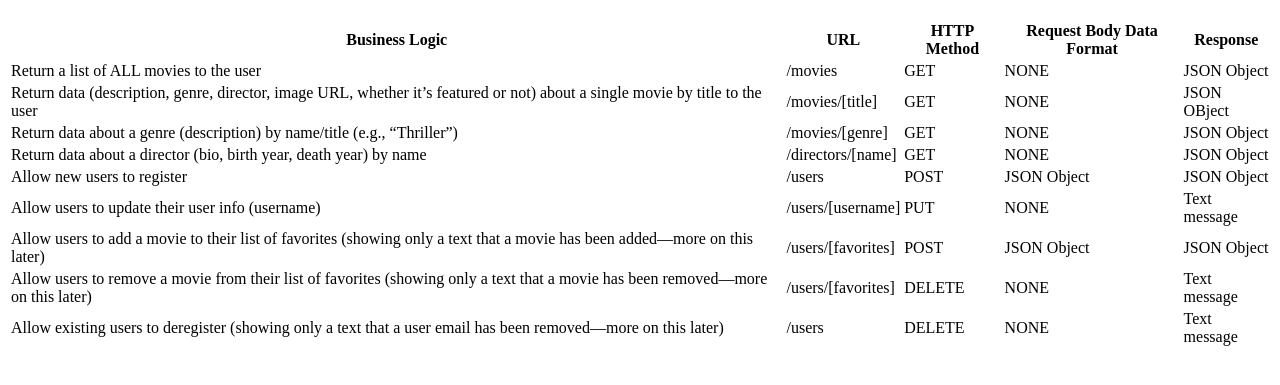
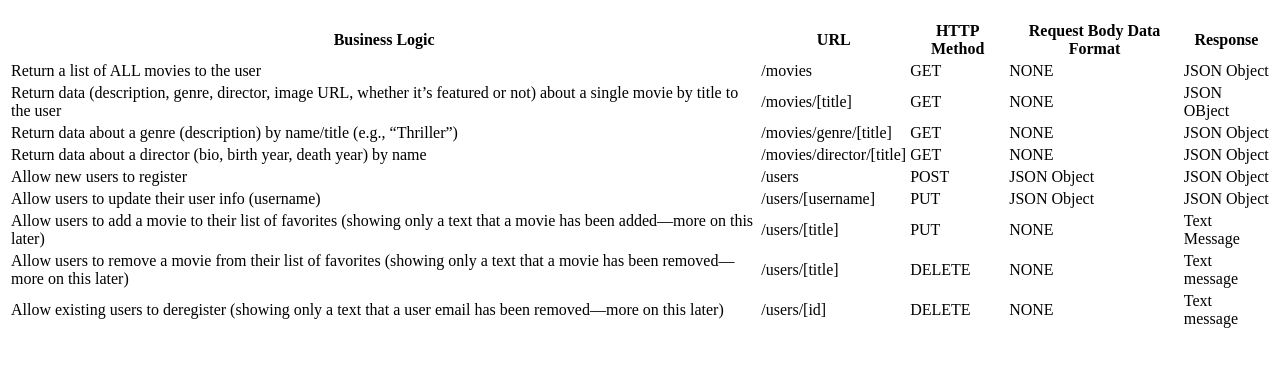
Before and after one commit to Kodeiak/movie-api, a website: page public/documentation.html in a window 1280 px wide. Shown: the part 61-446 px from the top of the page. Drawn offline with Linux system fonts and the light colour scheme.

Commit message:
update URLs and Request Body Data Format

```diff
--- a/public/documentation.html
+++ b/public/documentation.html
@@ -31,14 +31,14 @@
         </tr>
         <tr>
           <td>Return data about a genre (description) by name/title (e.g., “Thriller”)</td>
-          <td>/movies/[genre]</td>
+          <td>/movies/genre/[title]</td>
           <td>GET</td>
           <td>NONE</td>
           <td>JSON Object</td>
         </tr>
         <tr>
           <td>Return data about a director (bio, birth year, death year) by name</td>
-          <td>/directors/[name]</td>
+          <td>/movies/director/[title]</td>
           <td>GET</td>
           <td>NONE</td>
           <td>JSON Object</td>
@@ -54,26 +54,26 @@
           <td>Allow users to update their user info (username)</td>
           <td>/users/[username]</td>
           <td>PUT</td>
-          <td>NONE</td>
-          <td>Text message</td>
-        </tr>
-        <tr>
-          <td>Allow users to add a movie to their list of favorites (showing only a text that a movie has been added—more on this later)</td>
-          <td>/users/[favorites]</td>
-          <td>POST</td>
           <td>JSON Object</td>
           <td>JSON Object</td>
         </tr>
         <tr>
+          <td>Allow users to add a movie to their list of favorites (showing only a text that a movie has been added—more on this later)</td>
+          <td>/users/[title]</td>
+          <td>PUT</td>
+          <td>NONE</td>
+          <td>Text Message</td>
+        </tr>
+        <tr>
           <td>Allow users to remove a movie from their list of favorites (showing only a text that a movie has been removed—more on this later)</td>
-          <td>/users/[favorites]</td>
+          <td>/users/[title]</td>
           <td>DELETE</td>
           <td>NONE</td>
           <td>Text message</td>
         </tr>
         <tr>
           <td>Allow existing users to deregister (showing only a text that a user email has been removed—more on this later)</td>
-          <td>/users</td>
+          <td>/users/[id]</td>
           <td>DELETE</td>
           <td>NONE</td>
           <td>Text message</td>
```
